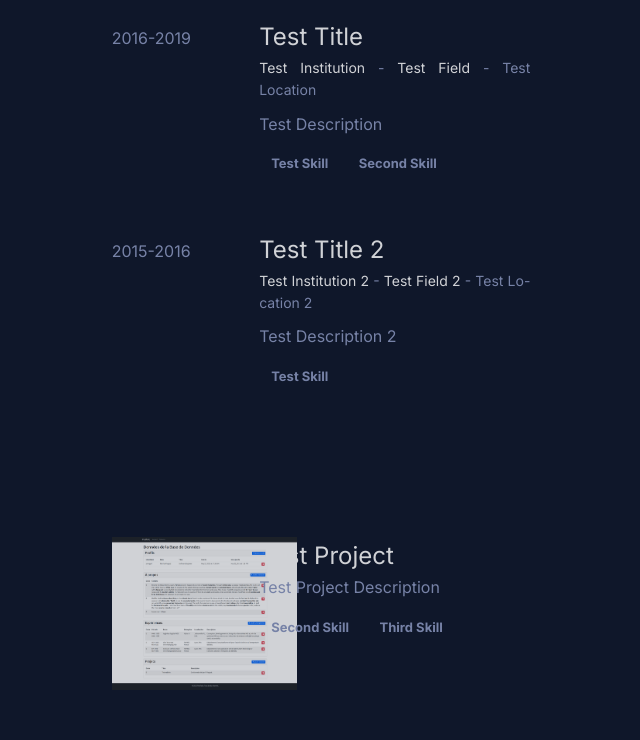
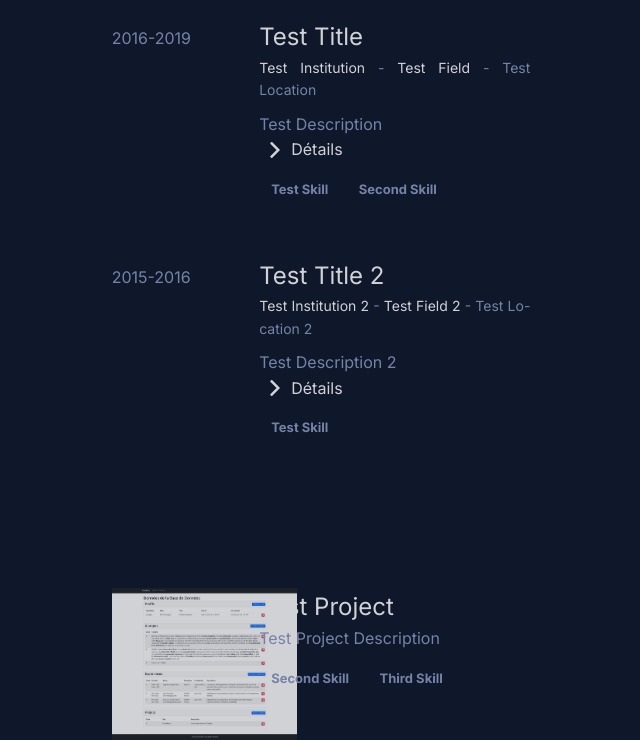
Before and after one commit to pierrpgd/portfolios, a Django app: page /test-profile/ in a window 1280 px wide. Shown: the part 799-1539 px from the top of the page, without its empty margins (607-1247 px from the left). Run offline with Django 5.2, Linux system fonts and the light colour scheme; data comes from the database, SQL or seed files in the repository; some libraries are stand-ins or nearby versions.

Commit message:
Education details are animated and visible on the portfolio view

```diff
--- a/pierrpgd/templates/portfolio.html
+++ b/pierrpgd/templates/portfolio.html
@@ -788,6 +788,13 @@
                                                 <span class="location">{{ edu.location }}</span>
                                             </div>
                                             <div class="tile-description">{{ edu.description|safe }}</div>
+                                            {% if edu.details %}
+                                                <div class="tile-details-title c-white">
+                                                    <img class="arrow" src="{% static 'right-arrow.png' %}" alt="Détails" width="16" height="16">
+                                                    <span>Détails</span>
+                                                </div>
+                                                <div class="tile-details">{{ edu.details|safe }}</div>
+                                            {% endif %}
                                             {% if edu.skills.all %}
                                                 <div class="tile-skills">
                                                     {% for skill in edu.skills.all %}
```
Also changed, not shown: pierrpgd/tests/test_func/test_portfolio.py (+1 -0 lines).
